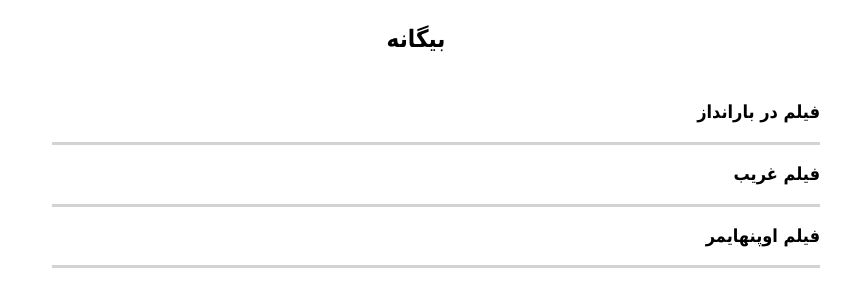
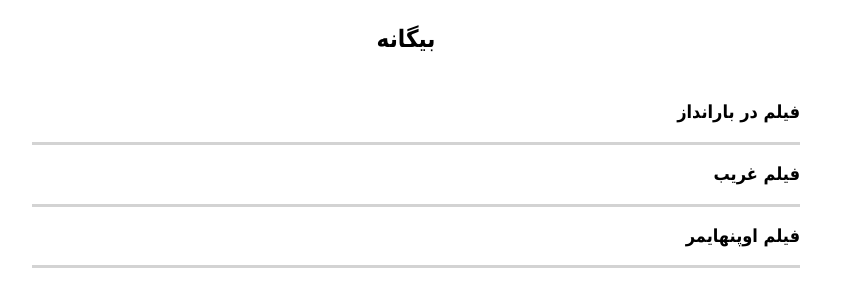
Before and after one commit to darkblog/darkblog.github.io, a Jekyll site: the page built from index.html, in a window 1280 px wide. Shown: the top 307 px of the page, without its empty margins (309-1160 px from the left). Built offline with Jekyll 4.4.1, drawn with Linux system fonts in a browser that asks for light colours.

Commit message:
Update index.html

```diff
--- a/_layouts/index.html
+++ b/_layouts/index.html
@@ -6,7 +6,7 @@
 <title>{% if page.title %}{{ page.title }}{% else %}{{ site.name }}{% endif %}</title>
 <meta name="description" content="{% if page.excerpt %}{{ page.excerpt | strip_html | strip_newlines | truncate: 160 }}{% else %}{{ site.description }}{% endif %}">
 <link rel="canonical" href="{{ page.url | replace:'index.html','' | prepend: site.baseurl | prepend: site.url }}">
-<style>body{font:100%/1.6 Tahoma}.container{margin:auto;padding:5px;max-width:768px}h1{font-size:x-large}h2{font-size:large}a{color:black;text-decoration:none}ul{margin:0px;list-style:none}.post{padding-bottom:15px;border-bottom:solid lightgray}.center{display:block;margin:auto;text-align:center}</style>
+<style>body{font:100%/1.6 Tahoma}.container{margin:auto;padding:5px;max-width:768px}h1{font-size:x-large}h2{font-size:large}a{color:black;text-decoration:none}ul{margin-right:-20px;list-style:none}.post{padding-bottom:15px;border-bottom:solid lightgray}.center{display:block;margin:auto;text-align:center}</style>
 </head>
 <body>
 <header class="center">
```
